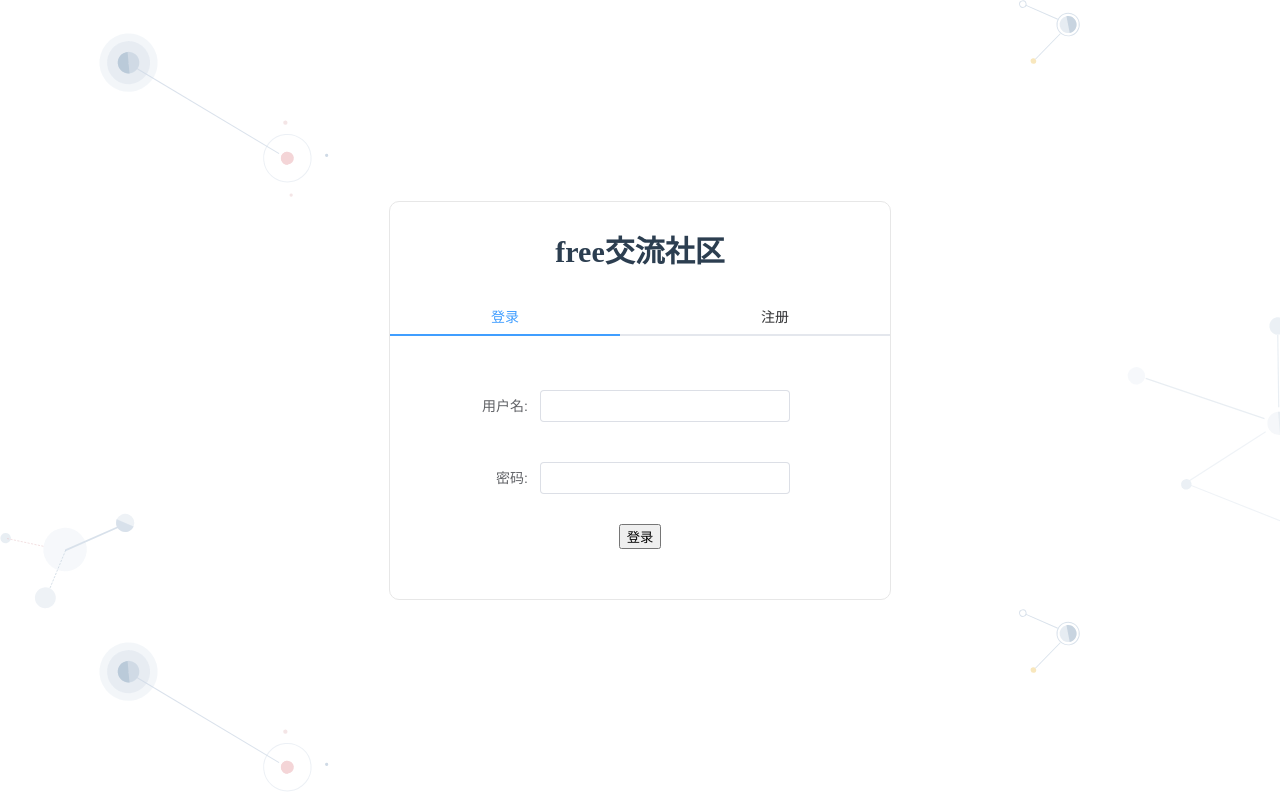
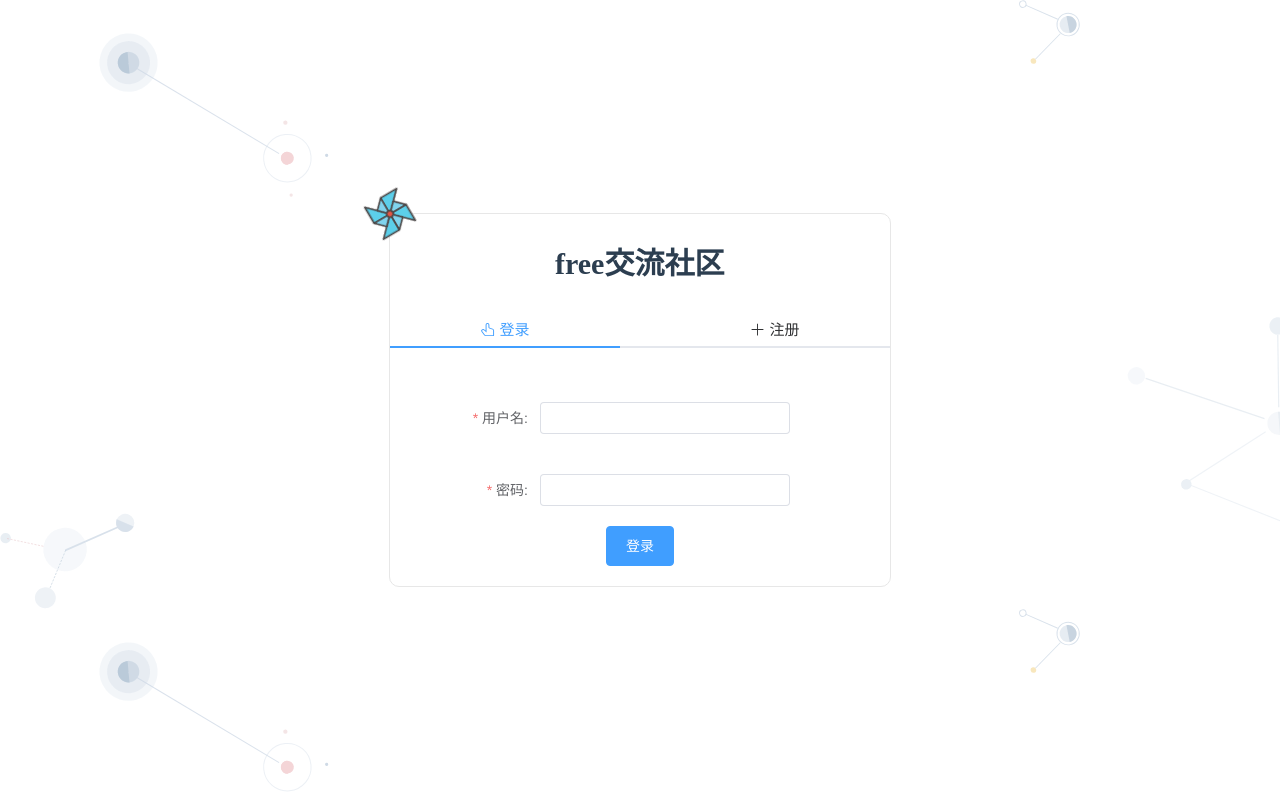
Before and after one commit to qq1739920004/free-exchange, a Vue app: page /#/login in a window 1280 px wide. Built offline with nearby package versions, Linux system fonts and the light colour scheme; a web font is replaced by a local one.

Commit message:
登录模块完成

```diff
--- a/components.d.ts
+++ b/components.d.ts
@@ -7,6 +7,7 @@ export {}
 
 declare module '@vue/runtime-core' {
   export interface GlobalComponents {
+    ElAlert: typeof import('element-plus/es')['ElAlert']
     ElButton: typeof import('element-plus/es')['ElButton']
     ElForm: typeof import('element-plus/es')['ElForm']
     ElFormItem: typeof import('element-plus/es')['ElFormItem']
--- a/package.json
+++ b/package.json
@@ -9,6 +9,7 @@
   },
   "dependencies": {
     "@element-plus/icons-vue": "^2.0.9",
+    "animate.css": "^4.1.1",
     "axios": "^0.27.2",
     "core-js": "^3.8.3",
     "element-plus": "^2.2.13",
--- a/src/service/login/index.ts
+++ b/src/service/login/index.ts
@@ -13,9 +13,12 @@ class loginService{
       url:loginPath.login,
       method:'post',
       data:userData,
-      isLoding:true,
-      interceptor:{
+      // isLoding:true,
+     interceptor:{
         responseInterceptorLaunch:(res:any)=>{
+          if(res.token){
+            localStorage.setItem('token',res.token)
+          }
          return res
         }
       }
--- a/src/service/request/index.ts
+++ b/src/service/request/index.ts
@@ -25,8 +25,8 @@ class KRLrequest{
     //响应拦截
     this.instance.interceptors.response.use(
       (res:AxiosResponse)=>{
-        console.log('我是全局响应拦截器');
-        return res
+        if(res.statusText!='OK') return
+        return res.data
       },(err:any)=>{
         console.log('请求出现错误');
       }
--- a/src/store/login/login.ts
+++ b/src/store/login/login.ts
@@ -10,9 +10,15 @@ export const loginStore = {
     }
   },
   actions: {
+    //登录接口
     async login(userData: userDataType) {
       const result = await loginService.login(userData)
       console.log(result);
+      return result
+    },
+    async register(userData:userDataType){
+      const result =await loginService.register(userData)
+      return result
     }
   }
 }
--- a/src/view/home/home.vue
+++ b/src/view/home/home.vue
@@ -1,20 +1,23 @@
 <template>
-  <div>
-<h1>我是首页</h1>
-<button @click="goLogin">跳转到登录</button>
+  <div class="home">
     <el-button type="primary">Primary</el-button>
+    <h1>我是首页</h1>
+
     <el-icon><iphone /></el-icon>
     <Edit style="width: 1em; height: 1em; margin-right: 8px" />
   </div>
 </template>
 
 <script setup lang="ts">
-import {useRouter} from 'vue-router'
-const router=useRouter()
-function goLogin(){
-router.push('/login')
+import { useRouter } from 'vue-router'
+const router = useRouter()
+if (!localStorage.getItem('token')) {
+  router.push('/login')
 }
 </script>
 
 <style scoped>
+.home{
+  background-color: rgb(244, 245, 245);
+}
 </style>
--- a/src/view/login/components/lform.vue
+++ b/src/view/login/components/lform.vue
@@ -1,5 +1,5 @@
 <template>
-  <div>
+  <div class="lform">
     <el-form
       label-position="right"
       label-width="150px"
@@ -7,30 +7,116 @@
       :model="userDate"
       :rules="rules"
       style="max-width: 400px"
-      hide-required-asterisk
+      status-icon
     >
-      <el-form-item label="用户名:" prop="name">
-        <el-input v-model="userDate.name" />
+
+
+      <el-form-item label="用户名:"  prop="name">
+        <el-input  v-model="userDate.name" />
       </el-form-item>
       <el-form-item label="密码:" prop="password">
-        <el-input v-model="userDate.password" />
+        <el-input show-password v-model="userDate.password" />
       </el-form-item>
     </el-form>
-    <button @click="submitForm(ruleFormRef)">登录</button>
+    <el-button type="primary" class="but" size="large" @click="startLogin(ruleFormRef)">{{
+      props.butInfo
+    }}</el-button>
+    <el-alert class=" animate__animated" v-if="props.butInfo==='注册'" title="注册成功的话，我们会自动帮你登录跳转首页哦~" type="info" center :closable='false'/>
   </div>
 </template>
 
 <script setup lang="ts">
-import {reactive} from 'vue';
-import {rules,submitForm,ruleFormRef} from './ruleConfig';
-let userDate=reactive({
-  name:'',
-  password:''
+import { ref, reactive, defineProps, defineEmits } from 'vue'
+import { rules, submitForm } from './ruleConfig'
+import { loginStore } from '@/store/login/login'
+import { ElMessage } from 'element-plus'
+import { useRouter } from 'vue-router'
+import type { FormInstance, FormRules } from 'element-plus'
+
+const emit = defineEmits(['loginChange'])
+const ruleFormRef = ref<FormInstance>()
+
+const props = defineProps({
+  butInfo: String
 })
+let userDate = reactive({
+  name: '',
+  password: ''
+})
+
+function startLogin(ruleFormRef: FormInstance | undefined) {
+  submitForm(ruleFormRef).then((res) => {
+    if (!res) return
+    //如果用户输入的没有问题
+
+    if (props.butInfo === '登录') {
+     loginStart()
+    } else if (props.butInfo === '注册') {
+      loginStore.actions.register(userDate).then((result) => {
+        if (!result) {
+          ElMessage({
+            type: 'error',
+            message: `用户名已存在`
+          })
+        } else {
+          ElMessage({
+            type: 'success',
+            message: `注册成功~`
+          })
+          loginStart()
+        }
+      })
+    }
+  })
+}
+
+//登录的方法
+function loginStart(){
+   loginStore.actions.login(userDate).then((result) => {
+        if (!result) {
+          ElMessage({
+            type: 'error',
+            message: `用户名或者密码错误`
+          })
+        } else {
+          //保存token
+          emit('loginChange')
+          ElMessage({
+            type: 'success',
+            message: `欢迎您来到free社区~`
+          })
+        }
+      })
+}
 </script>
 
-<style scoped>
-::v-deep .el-form-item{
+<style scoped lang="less">
+::v-deep .el-form-item {
   margin: 40px 0 30px 0;
 }
+.login{
+  position: relative;
+}
+.el-alert{
+  width: 400px;
+  position: absolute;
+  left: 0;
+  right: 0;
+  top: -10px;
+  border-radius: 5px;
+  animation: backInDown 1.5s ;
+  margin:10px auto  0px auto;
+  height: 30px;
+  float: left;
+  ::v-deep .el-alert__title{
+    font-size: 14px;
+    line-height:30px ;
+  }
+}
+
+.but{
+  transform:translateY(-10px);
+  margin-bottom: 10px;
+}
+
 </style>
--- a/src/view/login/components/ruleConfig.ts
+++ b/src/view/login/components/ruleConfig.ts
@@ -1,8 +1,10 @@
 import type { FormInstance, FormRules } from 'element-plus'
 import {reactive,ref} from 'vue';
-export const rules = reactive<FormRules>({
+import { ElMessage } from 'element-plus'
+ const rules = reactive<FormRules>({
   name: [
     { required: true, message: '用户名不能为空', trigger: 'blur' },
+    { min: 2, max: 15, message: '用户名长度为2~15个字符', trigger: 'change' },
   ],
   password: [
     {
@@ -13,15 +15,21 @@ export const rules = reactive<FormRules>({
     { min: 5, max: 15, message: '密码长度为5~15个字符', trigger: 'change' },
   ],
 })
-export const ruleFormRef = ref<FormInstance>()
 //输入完用户名，密码后点击跳转所验证的地方
-export const submitForm = async (formEl: FormInstance | undefined) => {
+const submitForm = async (formEl: FormInstance | undefined) => {
   if (!formEl) return
-  await formEl.validate((valid, fields) => {
-    if (valid) {
-      console.log('submit!')
-    } else {
-      console.log('error submit!', fields)
+  const vali=await formEl.validate((valid, fields) => {
+    if (valid) return true
+     else {
+          ElMessage({
+            type: 'warning',
+            message: `请正确的输入用户名与密码`,
+          })
+    return false
+
     }
   })
+ return vali
 }
+
+export {rules,submitForm}
--- a/src/view/login/login.vue
+++ b/src/view/login/login.vue
@@ -1,12 +1,27 @@
 <template>
   <div class="login">
     <div class="login-box">
-      <h5 class="title">free交流社区</h5>
+      <img class="logo" src="@/assets/img/logo.svg" />
+      <h5 class="title animate__animated animate__tada">free交流社区</h5>
       <el-tabs v-model="activeName" stretch class="demo-tabs">
         <el-tab-pane label="登录" name="login">
-          <lform></lform>
+          <template #label>
+            <span
+              ><el-icon :size="15">
+                <Pointer />
+              </el-icon>
+              登录</span
+            >
+          </template>
+          <lform butInfo="登录" @loginChange="loginChange"></lform>
         </el-tab-pane>
-        <el-tab-pane label="注册" name="register">Config</el-tab-pane>
+        <el-tab-pane label="注册" name="register">
+          <template #label>
+          <span
+              ><el-icon><Plus /></el-icon> 注册</span>
+          </template>
+          <lform butInfo="注册" @loginChange="loginChange"></lform>
+        </el-tab-pane>
       </el-tabs>
     </div>
   </div>
@@ -15,18 +30,28 @@
 <script setup lang="ts">
 import { ref } from 'vue'
 import { optionTag } from './type'
+import { useRouter } from 'vue-router'
+import 'animate.css'
 
-import lform from './components/lform.vue';
+import lform from './components/lform.vue'
 
 let activeName = ref<optionTag>('login')
-
-
+const router = useRouter()
+function loginChange() {
+  router.push('/home')
+}
 </script>
 
 <style scoped lang="less">
 @font-face {
   font-family: 'yy';
   src: url('~@/assets/圆体.ttf');
+}
+::v-deep .el-tabs__item {
+  font-size: 15px;
+}
+::v-deep .el-icon {
+  vertical-align: -2px;
 }
 .login {
   font-size: 20px;
@@ -40,16 +65,33 @@ let activeName = ref<optionTag>('login')
     width: 500px;
     border: 1px solid #e7e7e7;
     border-radius: 10px;
-
+    position: relative;
   }
-  .demo-tabs{
-    padding-bottom: 50px;
+  .demo-tabs {
     box-sizing: border-box;
   }
   .title {
     font-family: 'yy';
     margin: 25px 0;
     font-size: 30px;
+    display: inline-block;
+  }
+  .logo {
+    position: absolute;
+    left: -24px;
+    top: -24px;
+    animation: logoR ease-in-out 4.5s 1.5s infinite;
+  }
+  @keyframes logoR {
+    0% {
+      transform: rotate(0deg);
+    }
+    60% {
+      transform: rotate(2520deg);
+    }
+    100%{
+      transform: rotate(2520deg);
+    }
   }
 }
 </style>
```
Also changed, not shown: src/assets/img/logo.svg (added), src/view/home/components/header.vue (added), 1 other file (tests, documents, lock files or other folders).
